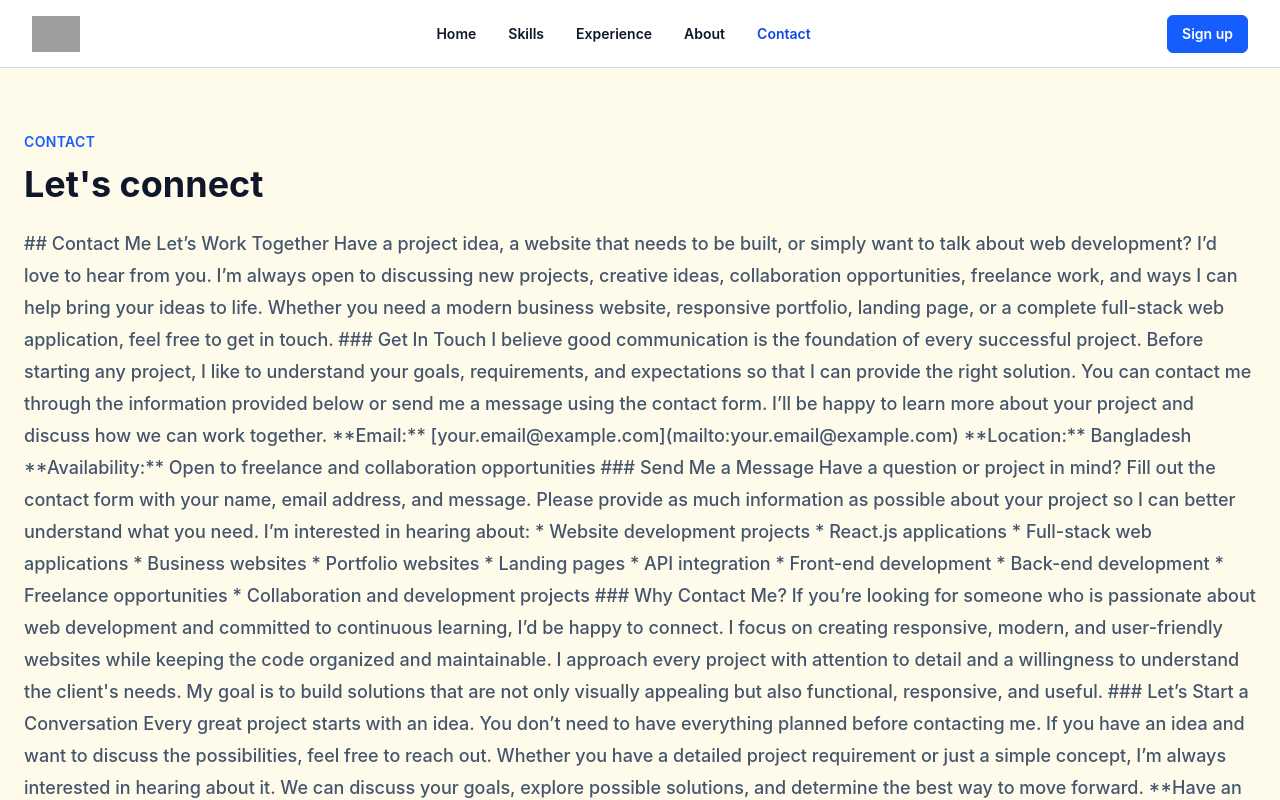
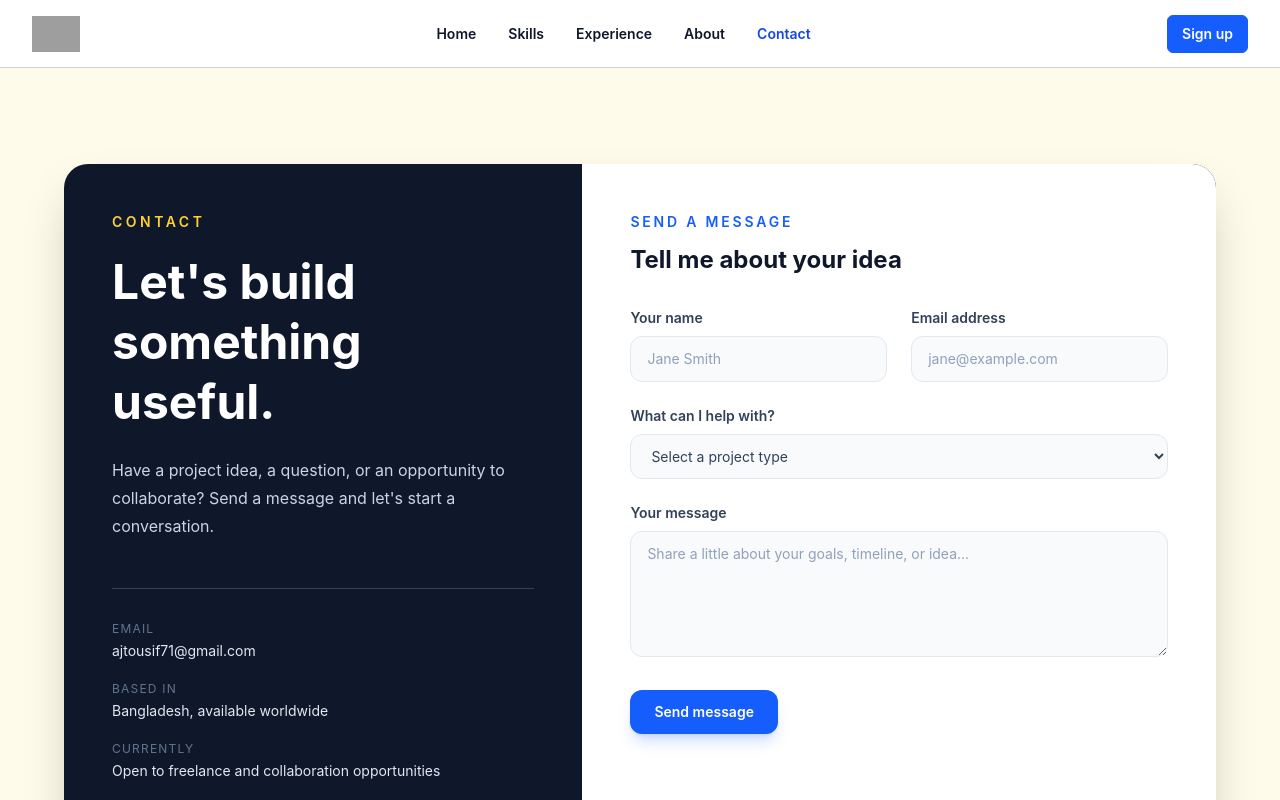
Before and after one commit to tousif-11/My-Profile, a React (Vite) app: page /contact in a window 1280 px wide. Shown: the top 800 px of the page. Built offline with nearby package versions, Linux system fonts and the light colour scheme; grey boxes are pictures that could not be loaded.

Commit message:
Update project

```diff
--- a/src/pages/Contact.jsx
+++ b/src/pages/Contact.jsx
@@ -1,62 +1,81 @@
+import { useState } from "react";
+
 const Contact = () => {
+  const [isSent, setIsSent] = useState(false);
+
+  const handleSubmit = (event) => {
+    event.preventDefault();
+    setIsSent(true);
+    event.currentTarget.reset();
+  };
+
   return (
-    <main className="mx-auto max-w-7xl px-6 py-16 bg-amber-50">
-      <p className="text-sm font-semibold uppercase tracking-wide text-blue-600">Contact</p>
-      <h1 className="mt-3 text-4xl font-bold text-slate-900">Let&apos;s connect</h1>
-      <p className="mt-6 max-w-7xl text-lg leading-8 text-slate-600 mx-auto font-medium">
-       ## Contact Me
+    <main className="bg-amber-50 px-6 py-16 md:px-8 md:py-24">
+      <section className="mx-auto grid max-w-6xl overflow-hidden rounded-3xl bg-slate-900 text-white shadow-2xl lg:grid-cols-[0.9fr_1.1fr]">
+        <div className="flex flex-col justify-between p-8 md:p-12">
+          <div>
+            <p className="text-sm font-semibold uppercase tracking-[0.25em] text-amber-300">Contact</p>
+            <h1 className="mt-5 text-4xl font-bold leading-tight md:text-5xl">Let&apos;s build something useful.</h1>
+            <p className="mt-6 max-w-md text-base leading-7 text-slate-300">
+              Have a project idea, a question, or an opportunity to collaborate? Send a message and let&apos;s start a conversation.
+            </p>
+          </div>
 
-Let’s Work Together
+          <div className="mt-12 space-y-5 border-t border-slate-700 pt-8 text-sm">
+            <a className="block text-slate-200 transition hover:text-amber-300" href="mailto:your.email@example.com">
+              <span className="mb-1 block text-xs uppercase tracking-widest text-slate-500">Email</span>
+              ajtousif71@gmail.com
+            </a>
+            <p className="text-slate-200">
+              <span className="mb-1 block text-xs uppercase tracking-widest text-slate-500">Based in</span>
+              Bangladesh, available worldwide
+            </p>
+            <p className="text-slate-200">
+              <span className="mb-1 block text-xs uppercase tracking-widest text-slate-500">Currently</span>
+              Open to freelance and collaboration opportunities
+            </p>
+          </div>
+        </div>
 
-Have a project idea, a website that needs to be built, or simply want to talk about web development? I’d love to hear from you.
+        <form onSubmit={handleSubmit} className="bg-white p-8 text-slate-900 md:p-12">
+          <div className="mb-8">
+            <p className="text-sm font-semibold uppercase tracking-[0.2em] text-blue-600">Send a message</p>
+            <h2 className="mt-3 text-2xl font-bold">Tell me about your idea</h2>
+          </div>
 
-I’m always open to discussing new projects, creative ideas, collaboration opportunities, freelance work, and ways I can help bring your ideas to life. Whether you need a modern business website, responsive portfolio, landing page, or a complete full-stack web application, feel free to get in touch.
+          <div className="grid gap-6 sm:grid-cols-2">
+            <label className="text-sm font-semibold text-slate-700">
+              Your name
+              <input required name="name" type="text" placeholder="Jane Smith" className="mt-2 w-full rounded-xl border border-slate-200 bg-slate-50 px-4 py-3 font-normal outline-none transition placeholder:text-slate-400 focus:border-blue-500 focus:bg-white focus:ring-4 focus:ring-blue-100" />
+            </label>
+            <label className="text-sm font-semibold text-slate-700">
+              Email address
+              <input required name="email" type="email" placeholder="jane@example.com" className="mt-2 w-full rounded-xl border border-slate-200 bg-slate-50 px-4 py-3 font-normal outline-none transition placeholder:text-slate-400 focus:border-blue-500 focus:bg-white focus:ring-4 focus:ring-blue-100" />
+            </label>
+            <label className="text-sm font-semibold text-slate-700 sm:col-span-2">
+              What can I help with?
+              <select name="projectType" defaultValue="" className="mt-2 w-full rounded-xl border border-slate-200 bg-slate-50 px-4 py-3 font-normal outline-none transition focus:border-blue-500 focus:bg-white focus:ring-4 focus:ring-blue-100">
+                <option value="" disabled>Select a project type</option>
+                <option>Website development</option>
+                <option>React application</option>
+                <option>Full-stack web application</option>
+                <option>Something else</option>
+              </select>
+            </label>
+            <label className="text-sm font-semibold text-slate-700 sm:col-span-2">
+              Your message
+              <textarea required name="message" rows="5" placeholder="Share a little about your goals, timeline, or idea..." className="mt-2 w-full resize-y rounded-xl border border-slate-200 bg-slate-50 px-4 py-3 font-normal outline-none transition placeholder:text-slate-400 focus:border-blue-500 focus:bg-white focus:ring-4 focus:ring-blue-100" />
+            </label>
+          </div>
 
-### Get In Touch
-
-I believe good communication is the foundation of every successful project. Before starting any project, I like to understand your goals, requirements, and expectations so that I can provide the right solution.
-
-You can contact me through the information provided below or send me a message using the contact form. I’ll be happy to learn more about your project and discuss how we can work together.
-
-**Email:** [your.email@example.com](mailto:your.email@example.com)
-**Location:** Bangladesh
-**Availability:** Open to freelance and collaboration opportunities
-
-### Send Me a Message
-
-Have a question or project in mind? Fill out the contact form with your name, email address, and message. Please provide as much information as possible about your project so I can better understand what you need.
-
-I’m interested in hearing about:
-
-* Website development projects
-* React.js applications
-* Full-stack web applications
-* Business websites
-* Portfolio websites
-* Landing pages
-* API integration
-* Front-end development
-* Back-end development
-* Freelance opportunities
-* Collaboration and development projects
-
-### Why Contact Me?
-
-If you’re looking for someone who is passionate about web development and committed to continuous learning, I’d be happy to connect. I focus on creating responsive, modern, and user-friendly websites while keeping the code organized and maintainable.
-
-I approach every project with attention to detail and a willingness to understand the client's needs. My goal is to build solutions that are not only visually appealing but also functional, responsive, and useful.
-
-### Let’s Start a Conversation
-
-Every great project starts with an idea. You don’t need to have everything planned before contacting me. If you have an idea and want to discuss the possibilities, feel free to reach out.
-
-Whether you have a detailed project requirement or just a simple concept, I’m always interested in hearing about it. We can discuss your goals, explore possible solutions, and determine the best way to move forward.
-
-**Have an idea? Let’s turn it into reality.**
-
-I look forward to hearing from you and hopefully working together on something amazing.
-
-      </p>
+          <div className="mt-7 flex flex-wrap items-center gap-4">
+            <button type="submit" className="rounded-xl bg-blue-600 px-6 py-3 text-sm font-semibold text-white shadow-lg shadow-blue-600/20 transition hover:bg-blue-700 focus:outline-none focus:ring-4 focus:ring-blue-200">
+              Send message
+            </button>
+            {isSent && <p className="text-sm font-medium text-emerald-600" role="status">Thanks, your message is ready to send.</p>}
+          </div>
+        </form>
+      </section>
     </main>
   );
 };
```
Also changed, not shown: src/pages/About.jsx (+43 -74 lines), src/pages/Experience.jsx (+37 -56 lines).
